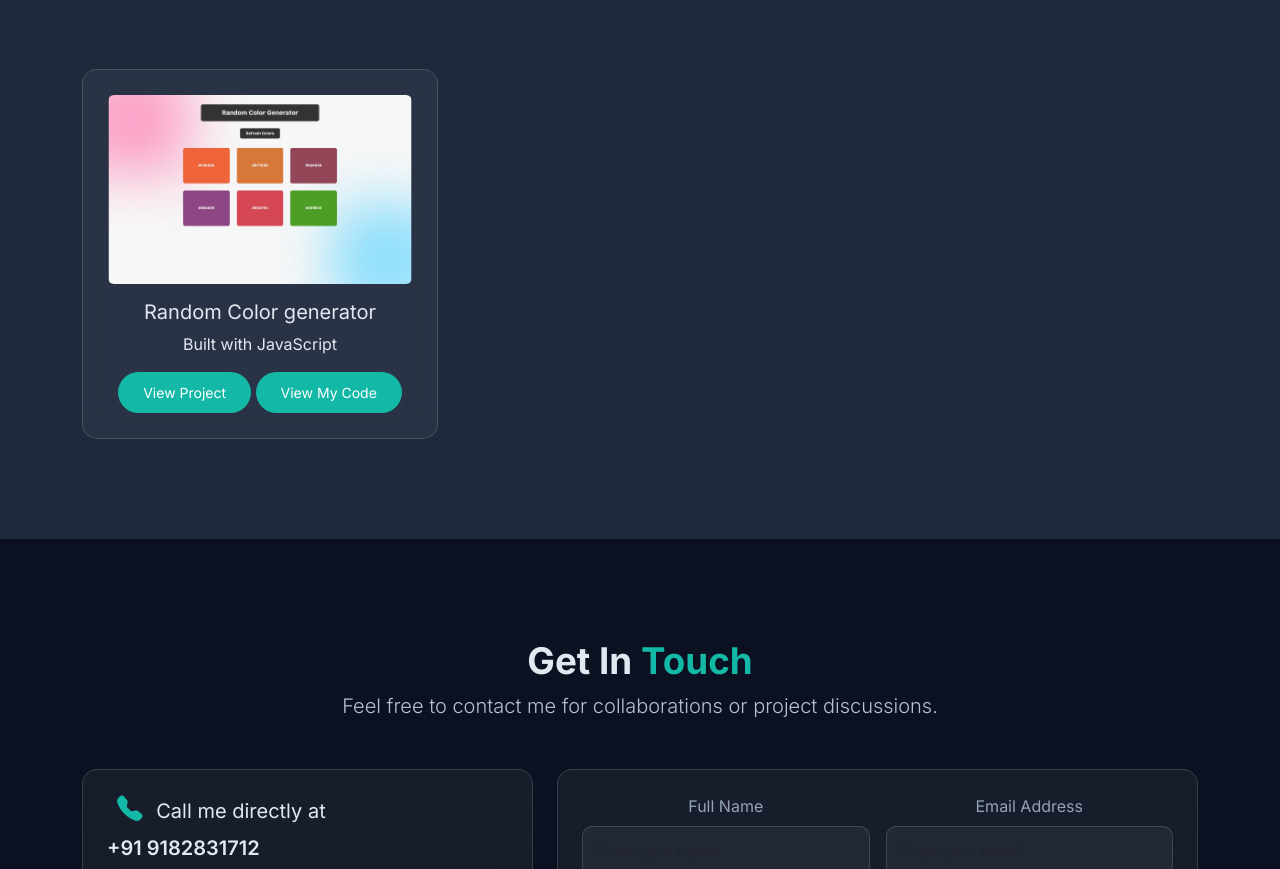
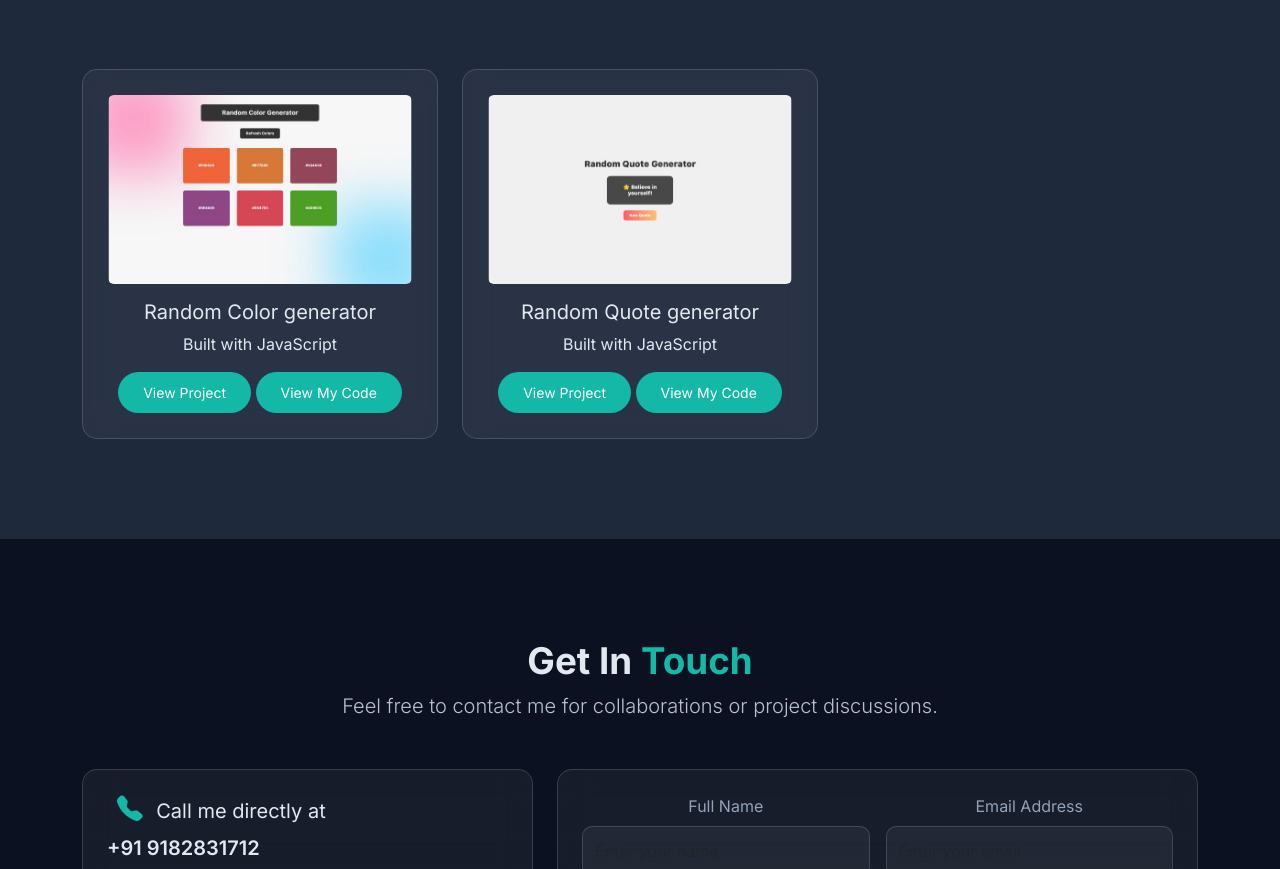
Before and after one commit to niroop77/portfolio, a plain HTML site: page index.html in a window 1280 px wide. Shown: the part 2413-3282 px from the top of the page. Drawn offline with nearby package versions, Linux system fonts and the light colour scheme.

Commit message:
new project added

```diff
--- a/index.html
+++ b/index.html
@@ -189,6 +189,15 @@ Let’s connect and create something extraordinary together!
             <a href="https://github.com/niroop77/random-color-generator" target="_blank" class="btn btn-primary btn-sm">View My Code</a>
           </div>
         </div>
+        <div class="col-md-4" data-aos="zoom-in">
+          <div class="glass-card">
+            <img src="images/random quote generator.png" class="img-fluid rounded mb-3" alt="">
+            <h5>Random Quote generator</h5>
+            <p>Built with JavaScript</p>
+            <a href="https://quote-generator-orpin-theta.vercel.app/" target="_blank" class="btn btn-primary btn-sm btn-m">View Project</a>
+            <a href="https://github.com/niroop77/random-quote-generator" target="_blank" class="btn btn-primary btn-sm">View My Code</a>
+          </div>
+        </div>
       </div>
     </div>
   </section>
```
Also changed, not shown: images/random quote generator.png (added).
